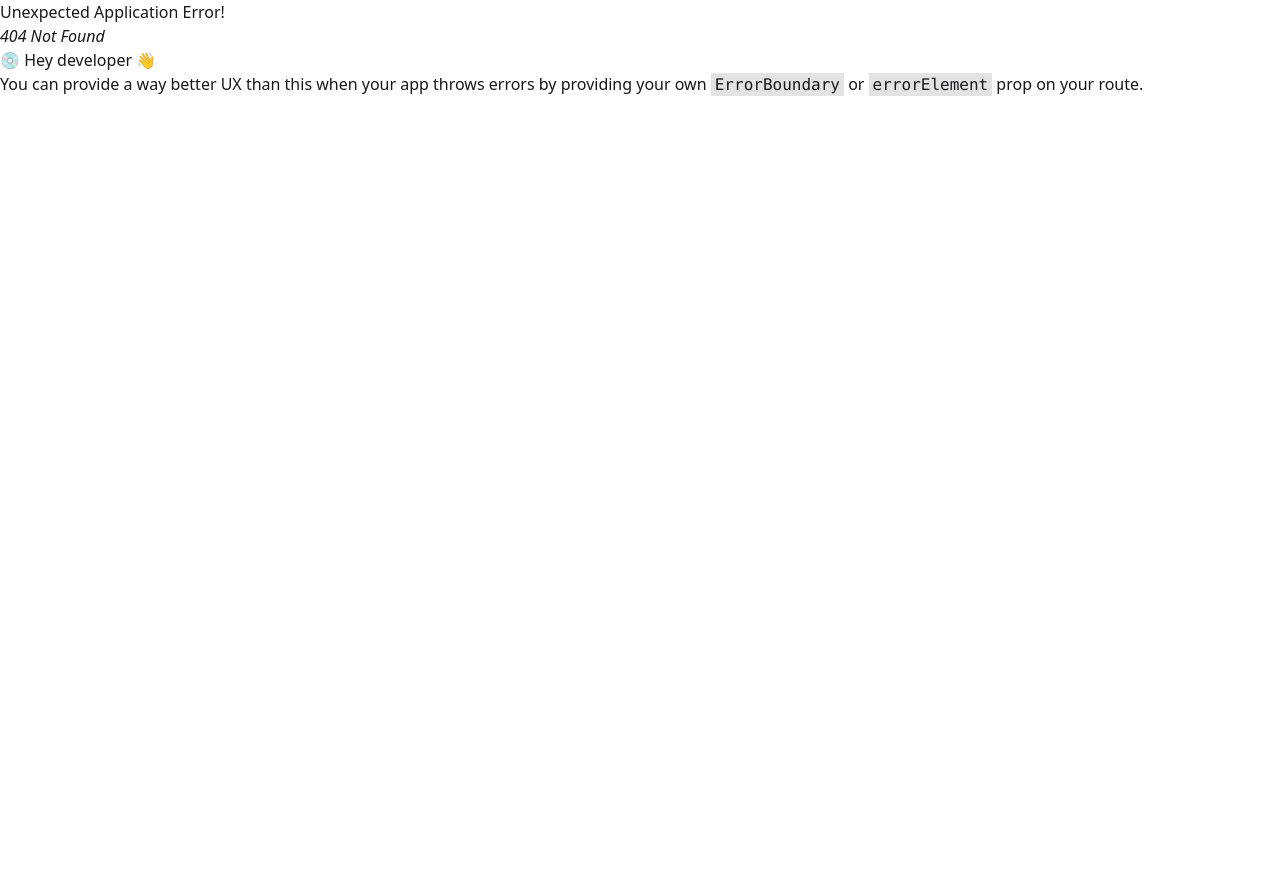
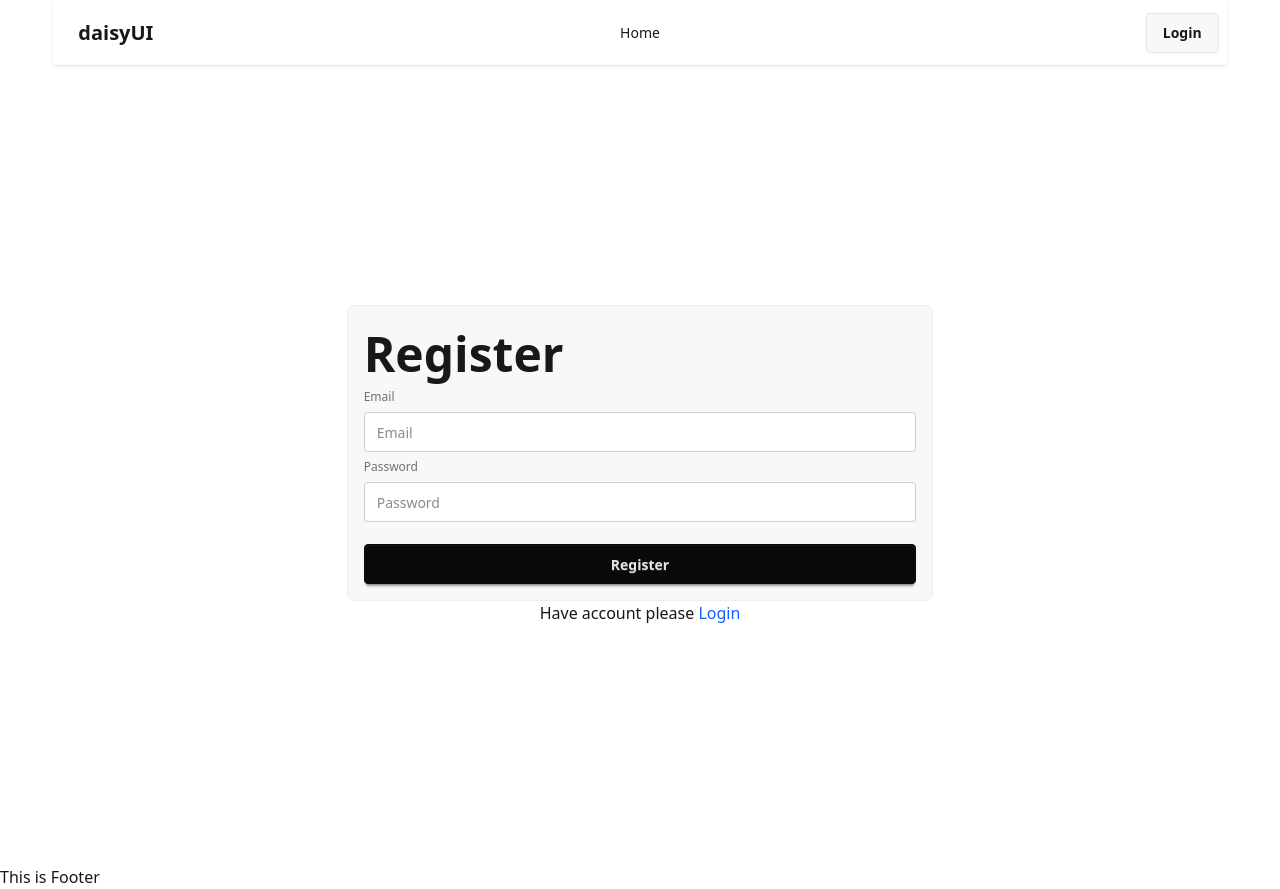
Before and after one commit to tnayem/job-portal-client, a React app: page /register in a window 1280 px wide. Before the commit this address had no page. Before the commit the page ends 800 px from the top, so only its background shows below. Built offline with nearby package versions, Linux system fonts and the light colour scheme; the HTML template or start-up script is replaced by a standard one.

Commit message:
implement register functionality

```diff
--- a/package.json
+++ b/package.json
@@ -10,7 +10,9 @@
     "preview": "vite preview"
   },
   "dependencies": {
+    "@lottiefiles/dotlottie-react": "^0.17.5",
     "@tailwindcss/vite": "^4.1.14",
+    "firebase": "^12.4.0",
     "react": "^19.1.1",
     "react-dom": "^19.1.1",
     "react-router": "^7.9.4",
--- /dev/null
+++ b/src/context/AuthContext.jsx
@@ -0,0 +1,3 @@
+import { createContext } from "react";
+
+export const AuthContext = createContext(null)
--- /dev/null
+++ b/src/context/AuthProvider.jsx
@@ -0,0 +1,20 @@
+import React from 'react';
+import { AuthContext } from './AuthContext';
+import {createUserWithEmailAndPassword } from "firebase/auth";
+import auth from '../firebase/firebase.init';
+
+const AuthProvider = ({children}) => {
+    const createUser =(email,password)=>{
+        return createUserWithEmailAndPassword(auth,email,password)
+    }
+    const authInfo={
+        createUser
+    }
+    return (
+        <AuthContext.Provider value={authInfo}>
+            {children}
+        </AuthContext.Provider>
+    );
+};
+
+export default AuthProvider;
--- /dev/null
+++ b/src/firebase/firebase.init.js
@@ -0,0 +1,20 @@
+// Import the functions you need from the SDKs you need
+import { initializeApp } from "firebase/app";
+import { getAuth } from "firebase/auth";
+// TODO: Add SDKs for Firebase products that you want to use
+// https://firebase.google.com/docs/web/setup#available-libraries
+
+// Your web app's Firebase configuration
+const firebaseConfig = {
+  apiKey: import.meta.env.VITE_apiKey,
+  authDomain: import.meta.env.VITE_authDomain,
+  projectId: import.meta.env.VITE_projectId,
+  storageBucket: import.meta.env.VITE_storageBucket,
+  messagingSenderId: import.meta.env.VITE_messagingSenderId,
+  appId: import.meta.env.VITE_appId
+};
+console.log(firebaseConfig);
+// Initialize Firebase
+const app = initializeApp(firebaseConfig);
+const auth = getAuth(app);
+export default auth;
--- a/src/pages/Home/Header.jsx
+++ b/src/pages/Home/Header.jsx
@@ -1,9 +1,9 @@
 import React from 'react';
-import { NavLink } from 'react-router';
+import { Link, NavLink } from 'react-router';
 
 const Header = () => {
     const navLink = <>
-        <NavLink to="/"><li><a>Home</a></li></NavLink>
+        <li><NavLink to="/">Home</NavLink></li>
     </>
     return (
         <div className="navbar bg-base-100 shadow-sm">
@@ -15,7 +15,7 @@ const Header = () => {
                     <ul
                         tabIndex="-1"
                         className="menu menu-sm dropdown-content bg-base-100 rounded-box z-1 mt-3 w-52 p-2 shadow">
-                       {navLink}
+                        {navLink}
                     </ul>
                 </div>
                 <a className="btn btn-ghost text-xl">daisyUI</a>
@@ -26,7 +26,7 @@ const Header = () => {
                 </ul>
             </div>
             <div className="navbar-end">
-                <a className="btn">Button</a>
+                <Link className="btn" to="/login">Login</Link>
             </div>
         </div>
     );
--- /dev/null
+++ b/src/pages/Login.jsx
@@ -0,0 +1,31 @@
+import React from 'react';
+import { AuthContext } from '../context/AuthContext';
+import { Link } from 'react-router';
+
+const Login = () => {
+    const handleLogin=(e)=>{
+        e.preventDefault()
+        const form = e.target
+        const email = form.email.value
+        const password = form.password.value
+        console.log(email,password);
+    }
+    return (
+        <div className='flex flex-col justify-center min-h-screen'>
+            <form onSubmit={handleLogin} className="fieldset bg-base-200 border-base-300 rounded-box w-6/12 mx-auto border p-4">
+                <legend className="fieldset-legend text-5xl font-bold text-center">Login</legend>
+
+                <label className="label">Email</label>
+                <input type="email" name='email' className="input w-full" placeholder="Email" />
+
+                <label className="label">Password</label>
+                <input type="password" name='password' className="input w-full" placeholder="Password" />
+
+                <button type='submit' className="btn btn-neutral mt-4">Login</button>
+            </form>
+            <p className='text-center'>Haven't account please <Link className='text-blue-600' to='/register'>Register</Link></p>
+        </div>
+    );
+};
+
+export default Login;
--- /dev/null
+++ b/src/pages/Register.jsx
@@ -0,0 +1,39 @@
+import React, { useContext } from 'react';
+import { AuthContext } from '../context/AuthContext';
+import { Link } from 'react-router';
+
+const Register = () => {
+    const { createUser } = useContext(AuthContext)
+    console.log(createUser);
+    const handleRegister = (e) => {
+        e.preventDefault()
+        const form = e.target
+        const email = form.email.value
+        const password = form.password.value
+        createUser(email, password)
+            .then(result => {
+                console.log(result.user);
+            })
+            .catch(error => {
+                console.log(error);
+            })
+    }
+    return (
+        <div className='flex flex-col justify-center min-h-screen'>
+            <form onSubmit={handleRegister} className="fieldset bg-base-200 border-base-300 rounded-box w-6/12 mx-auto border p-4">
+                <legend className="fieldset-legend text-5xl font-bold text-center">Register</legend>
+
+                <label className="label">Email</label>
+                <input type="email" name='email' className="input w-full" placeholder="Email" />
+
+                <label className="label">Password</label>
+                <input type="password" name='password' className="input w-full" placeholder="Password" />
+
+                <button type='submit' className="btn btn-neutral mt-4">Register</button>
+            </form>
+            <p className='text-center'>Have account please <Link className='text-blue-600' to='/login'>Login</Link></p>
+        </div>
+    );
+};
+
+export default Register;
```
Also changed, not shown: src/main.jsx (+5 -2 lines), src/router/router.jsx (+10 -0 lines), 2 other files (tests, documents, lock files or other folders).
